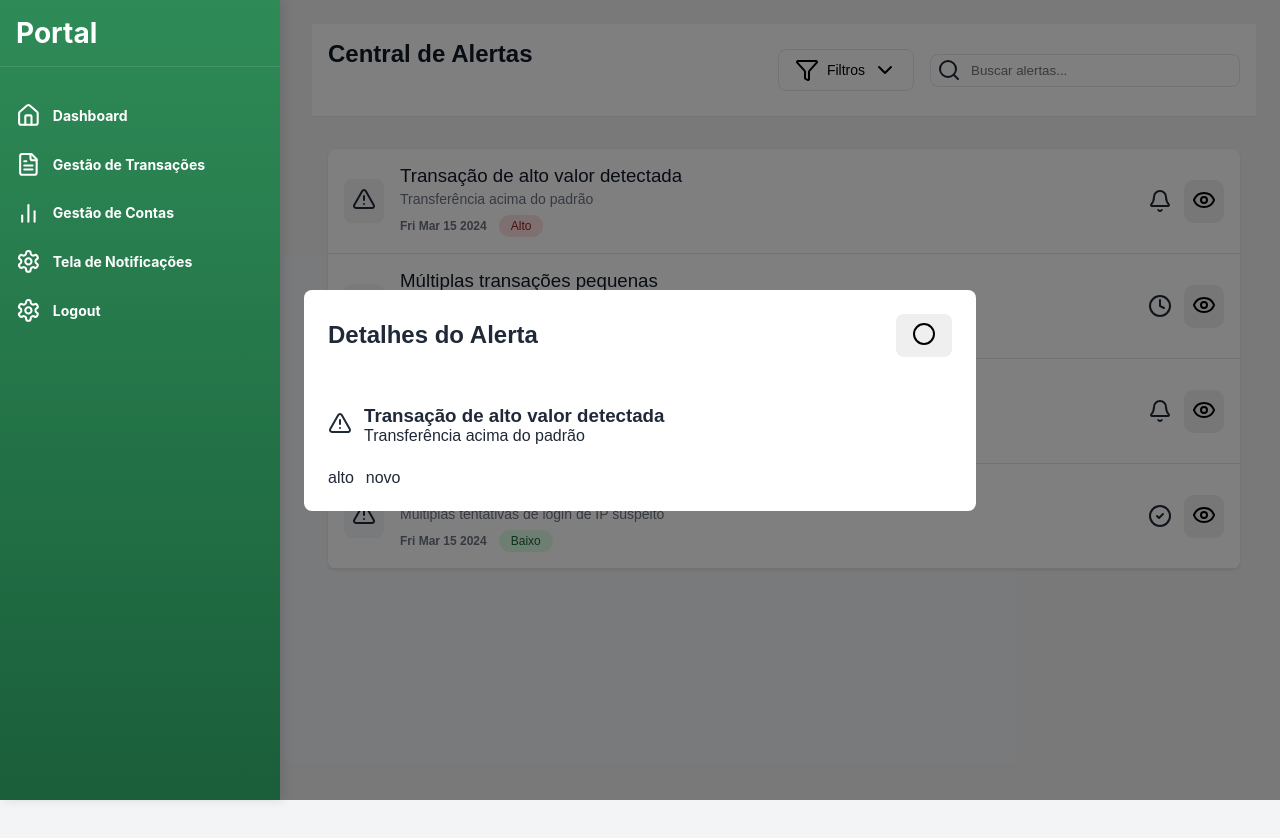
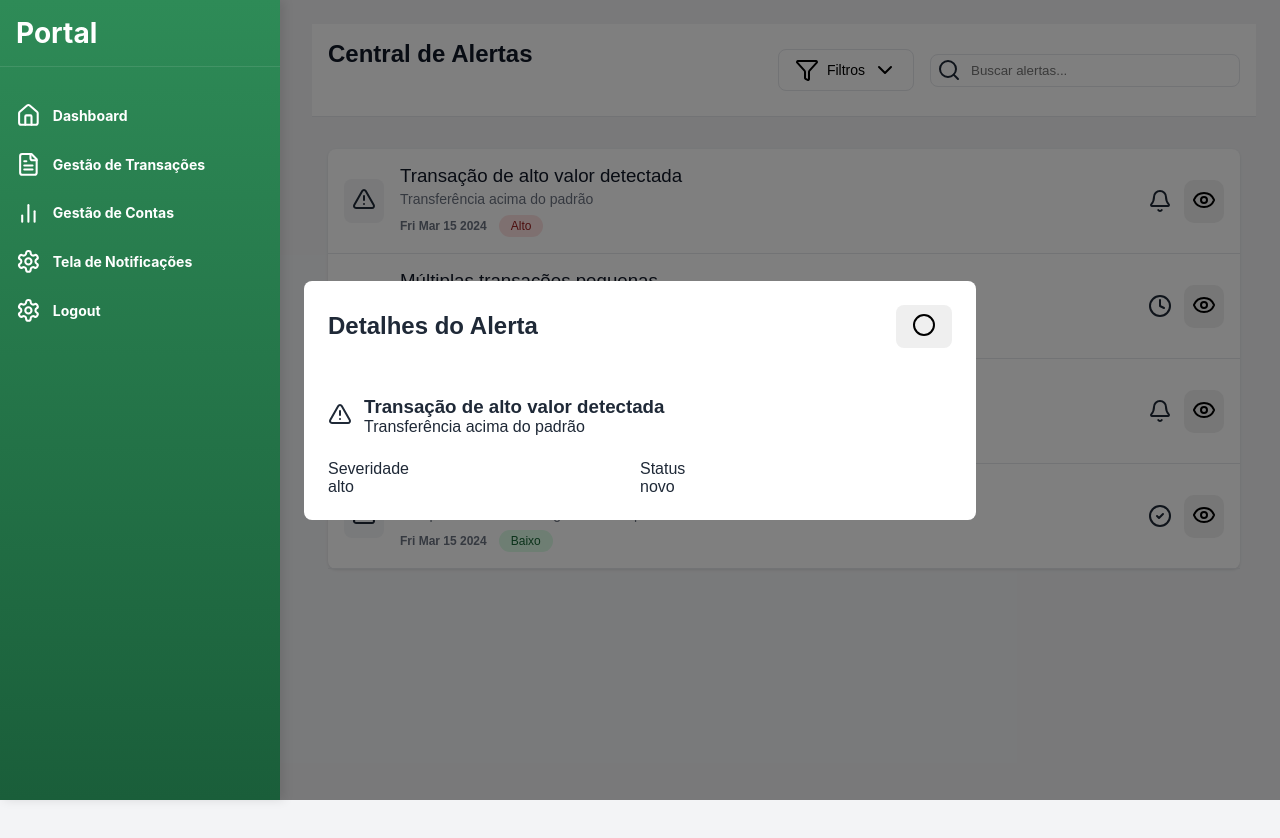
Before and after one commit to RusthenRonald2006/Portal-de-analise-em-anomalias-transacionais, a React (Create React App) app in the folder detec-anomalias/: page /notificacoes in a window 1280 px wide. Both pictures are taken after a click on the element 784 px from the left and 201 px from the top of the page. Shown: the top 838 px of the page. Built offline with nearby package versions, Linux system fonts and the light colour scheme; the HTML template or start-up script is replaced by a standard one.

Commit message:
usando grid pra centralizar cards

```diff
--- a/detec-anomalias/src/components/Pages/Notificacoes.js
+++ b/detec-anomalias/src/components/Pages/Notificacoes.js
@@ -192,9 +192,15 @@ function Notificacoes(){
                                     </div>
                                 </div>
 
-                                <div className={styles.alert_info}>
-                                    <div>{selectAlert.severity}</div>
-                                    <div>{selectAlert.status}</div>
+                                <div className={styles.alert_info_modal}>
+                                    <div className={styles.info_card}>
+                                        <p>Severidade</p>
+                                        {selectAlert.severity}
+                                    </div>
+                                    <div className={styles.info_card}>
+                                        <p>Status</p>
+                                        {selectAlert.status}
+                                    </div>
                                 </div>
                             </div>
                         </div>
--- a/detec-anomalias/src/components/Pages/Notificacoes.module.css
+++ b/detec-anomalias/src/components/Pages/Notificacoes.module.css
@@ -216,6 +216,10 @@ header{
     gap: 0.75rem;
     margin-bottom: 1.5rem;
  }
+ .alert_info_modal{
+    display: grid;
+    grid-template-columns:repeat(2,1fr);
+ }
 @media (max-width:1024px){
     .mobile_menu_button{
         display: block;
```
